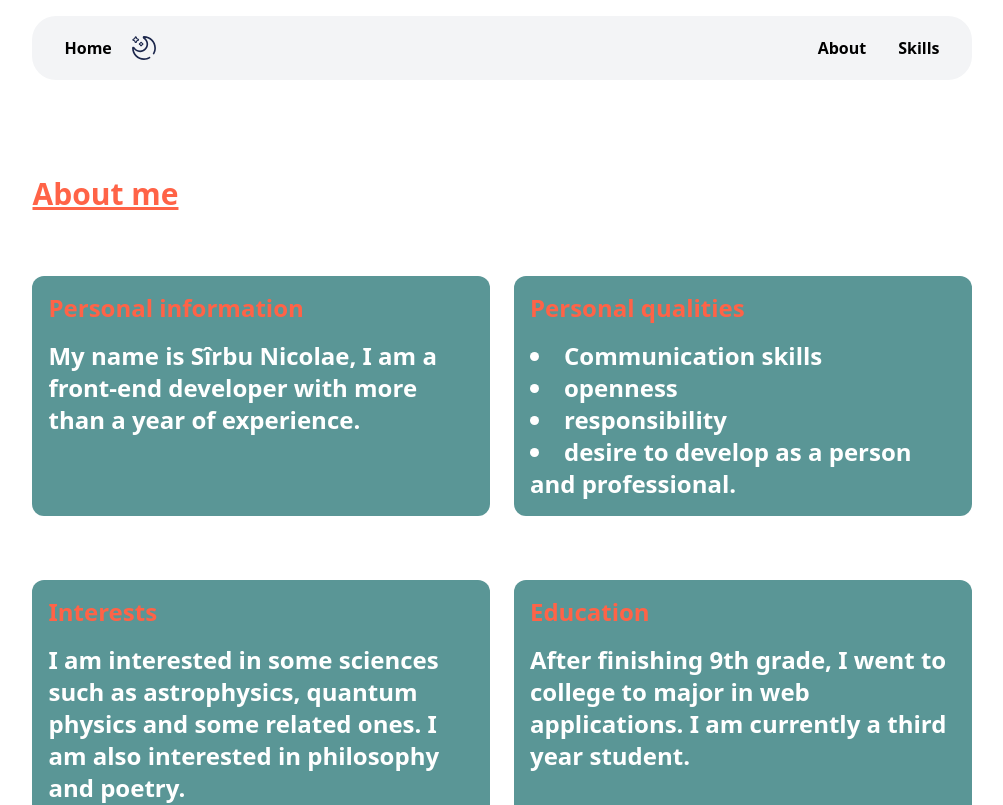
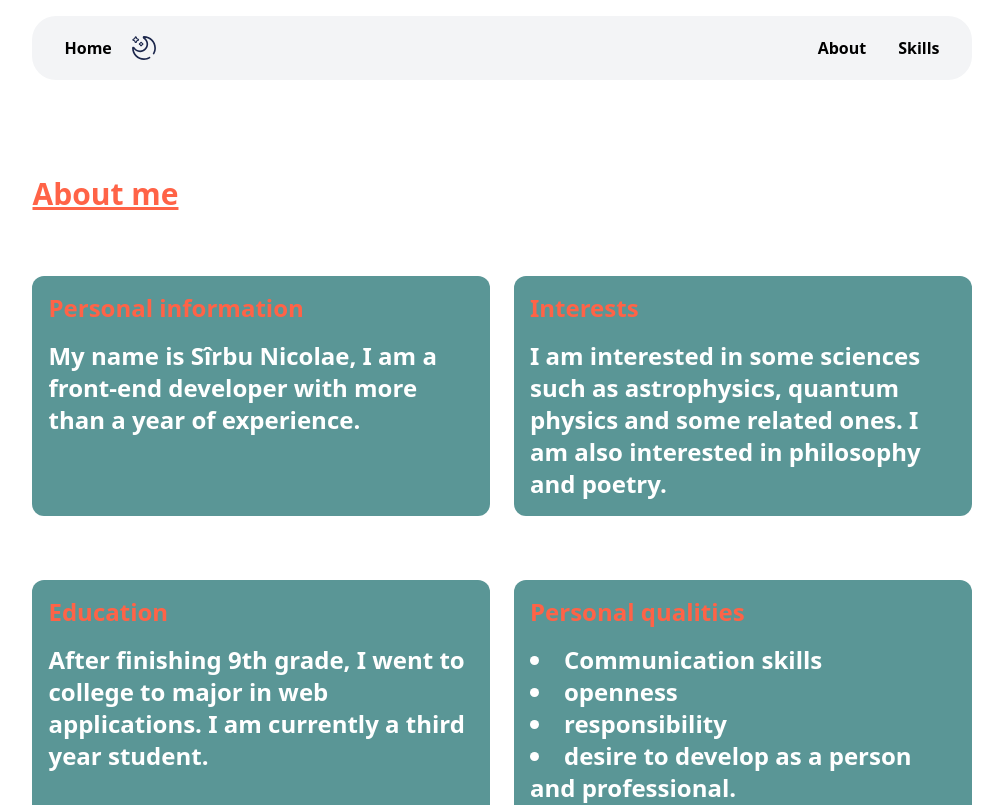
Before and after one commit to Light053/Portfolio, a Next.js app: page /about in a window 1280 px wide. Shown: the top 805 px of the page, without its empty margins (138-1141 px from the left). Built offline with nearby package versions, Linux system fonts and the light colour scheme.

Commit message:
destructuring

```diff
--- /dev/null
+++ b/app/(pages)/about/dataArray.ts
@@ -0,0 +1,17 @@
+export const dataArray = [
+  {
+    title: 'Personal information',
+    description:
+      'My name is Sîrbu Nicolae, I am a front-end developer with more than a year of experience.',
+  },
+  {
+    title: 'Interests',
+    description:
+      'I am interested in some sciences such as astrophysics, quantum physics and some related ones. I am also interested in philosophy and poetry.',
+  },
+  {
+    title: 'Education',
+    description:
+      'After finishing 9th grade, I went to college to major in web applications. I am currently a third year student.',
+  },
+];
--- a/app/(pages)/about/page.tsx
+++ b/app/(pages)/about/page.tsx
@@ -1,4 +1,5 @@
 import { AboutItem } from '@/components/AboutItem/AboutItem';
+import { dataArray } from './dataArray';
 
 export const metadata = {
   title: 'Portfolio | About',
@@ -12,12 +13,13 @@ export default function About() {
           About me
         </h1>
       </div>
-      <AboutItem
-        title="Personal information"
-        description="My name is Sîrbu Nicolae, I am a front-end developer with more than a
-          year of experience."
-      />
-
+      {dataArray.map((data, index) => (
+        <AboutItem
+          key={data.title}
+          title={data.title}
+          description={data.description}
+        />
+      ))}
       <AboutItem title="Personal qualities">
         <ul className="list-disc list-inside">
           <li>Communication skills </li>
@@ -26,16 +28,6 @@ export default function About() {
           <li>desire to develop as a person and professional.</li>
         </ul>
       </AboutItem>
-      <AboutItem
-        title="Interests"
-        description="I am interested in some sciences such as astrophysics, quantum physics
-          and some related ones. I am also interested in philosophy and poetry."
-      />
-      <AboutItem
-        title="Education"
-        description="After finishing 9th grade, I went to college to major in web
-          applications. I am currently a third year student."
-      />
     </div>
   );
 }
--- /dev/null
+++ b/app/(pages)/skills/dataArray.ts
@@ -0,0 +1,67 @@
+export const skills = [
+  {
+    title: 'Redux Toolkit',
+    description:
+      'Proficient in using Redux Toolkit for managing application state efficiently, ensuring predictable data flow, and leveraging its utilities like createSlice and createAsyncThunk for simplified Redux setup.',
+  },
+  {
+    title: 'React',
+    description:
+      'Experienced in developing and maintaining web applications using React, employing best practices such as functional components, hooks, and context API for state management.',
+  },
+  {
+    title: 'TypeScript',
+    description:
+      'Skilled in TypeScript to enhance JavaScript codebase with static typing, improving code quality, IDE support, and catching errors during development.',
+  },
+  {
+    title: 'JavaScript',
+    description:
+      'Strong command of JavaScript for developing interactive web interfaces, manipulating DOM, handling asynchronous operations with Promises/async-await, and utilizing ES6+ features.',
+  },
+  {
+    title: 'CSS, HTML, SCSS',
+    description:
+      'Proficient in creating responsive and visually appealing web interfaces using CSS (including preprocessors like SCSS) and semantic HTML to ensure accessibility and SEO optimization.',
+  },
+  {
+    title: 'Webpack',
+    description:
+      'Experience in configuring and optimizing Webpack for bundling JavaScript modules, managing assets, and enhancing build performance through code splitting and optimization techniques.',
+  },
+  {
+    title: 'Vite',
+    description:
+      'Skilled in using Vite, a modern JavaScript build tool known for its fast build times, efficient development server, and seamless integration with frameworks like React and Vue.js.',
+  },
+  {
+    title: 'Jest, RTL, Storybook',
+    description:
+      'Skilled in writing unit tests and component tests using Jest and React Testing Library (RTL), and documenting components with Storybook to ensure code reliability and maintainability.',
+  },
+  {
+    title: 'Feature-Sliced Design',
+    description:
+      'Familiar with Feature-Sliced approach to application architecture, organizing codebase into feature modules to enhance scalability, maintainability, and team collaboration.',
+  },
+  {
+    title: 'i18next',
+    description:
+      'Experience in implementing internationalization (i18n) in web applications using i18next library, supporting multiple languages and locales for a global user base.',
+  },
+  {
+    title: 'MongoDB, Mongoose, Express, JWT',
+    description:
+      'Proficient in developing backend systems with MongoDB as a NoSQL database, Mongoose ODM for modeling data, Express.js for server-side logic, and JWT for secure authentication and authorization.',
+  },
+  {
+    title: 'Next.js',
+    description:
+      'Developed and optimized web applications using Next.js for server-side rendering, API routes, and dynamic routing, improving SEO and performance.',
+  },
+  {
+    title: 'Tailwind CSS',
+    description:
+      'Proficient in using Tailwind CSS for building responsive UI components with utility-first approach, enhancing development speed and maintaining consistency in styling.',
+  },
+];
--- a/app/(pages)/skills/page.tsx
+++ b/app/(pages)/skills/page.tsx
@@ -1,4 +1,5 @@
 import { SkillItem } from '@/components/SkillItem/SkillItem';
+import { skills } from './dataArray';
 
 export const metadata = {
   title: 'Portfolio | Skills',
@@ -12,58 +13,13 @@ export default function Skills() {
         following technologies and tools:
       </h1>
       <ul className="mt-4">
-        <SkillItem
-          title="Redux Toolkit"
-          description="Proficient in using Redux Toolkit for managing application state efficiently, ensuring predictable data flow, and leveraging its utilities like createSlice and createAsyncThunk for simplified Redux setup."
-        />
-        <SkillItem
-          title="React"
-          description="Experienced in developing and maintaining web applications using React, employing best practices such as functional components, hooks, and context API for state management."
-        />
-        <SkillItem
-          title="TypeScript"
-          description="Skilled in TypeScript to enhance JavaScript codebase with static typing, improving code quality, IDE support, and catching errors during development."
-        />
-        <SkillItem
-          title="JavaScript"
-          description="Strong command of JavaScript for developing interactive web interfaces, manipulating DOM, handling asynchronous operations with Promises/async-await, and utilizing ES6+ features."
-        />
-        <SkillItem
-          title="CSS, HTML, SCSS"
-          description="Proficient in creating responsive and visually appealing web interfaces using CSS (including preprocessors like SCSS) and semantic HTML to ensure accessibility and SEO optimization."
-        />
-        <SkillItem
-          title="Webpack"
-          description="Experience in configuring and optimizing Webpack for bundling JavaScript modules, managing assets, and enhancing build performance through code splitting and optimization techniques."
-        />
-        <SkillItem
-          title="Vite"
-          description="Skilled in using Vite, a modern JavaScript build tool known for its fast build times, efficient development server, and seamless integration with frameworks like React and Vue.js."
-        />
-        <SkillItem
-          title="Jest, RTL, Storybook"
-          description="Skilled in writing unit tests and component tests using Jest and React Testing Library (RTL), and documenting components with Storybook to ensure code reliability and maintainability."
-        />
-        <SkillItem
-          title="Feature-Sliced Design"
-          description="Familiar with Feature-Sliced approach to application architecture, organizing codebase into feature modules to enhance scalability, maintainability, and team collaboration."
-        />
-        <SkillItem
-          title="i18next"
-          description="Experience in implementing internationalization (i18n) in web applications using i18next library, supporting multiple languages and locales for a global user base."
-        />
-        <SkillItem
-          title="MongoDB, Mongoose, Express, JWT"
-          description="Proficient in developing backend systems with MongoDB as a NoSQL database, Mongoose ODM for modeling data, Express.js for server-side logic, and JWT for secure authentication and authorization."
-        />
-        <SkillItem
-          title="Next.js"
-          description="Developed and optimized web applications using Next.js for server-side rendering, API routes, and dynamic routing, improving SEO and performance."
-        />
-        <SkillItem
-          title="Tailwind CSS"
-          description="Proficient in using Tailwind CSS for building responsive UI components with utility-first approach, enhancing development speed and maintaining consistency in styling."
-        />
+        {skills.map((skill, index) => (
+          <SkillItem
+            key={skill.title}
+            title={skill.title}
+            description={skill.description}
+          />
+        ))}
       </ul>
     </div>
   );
```
